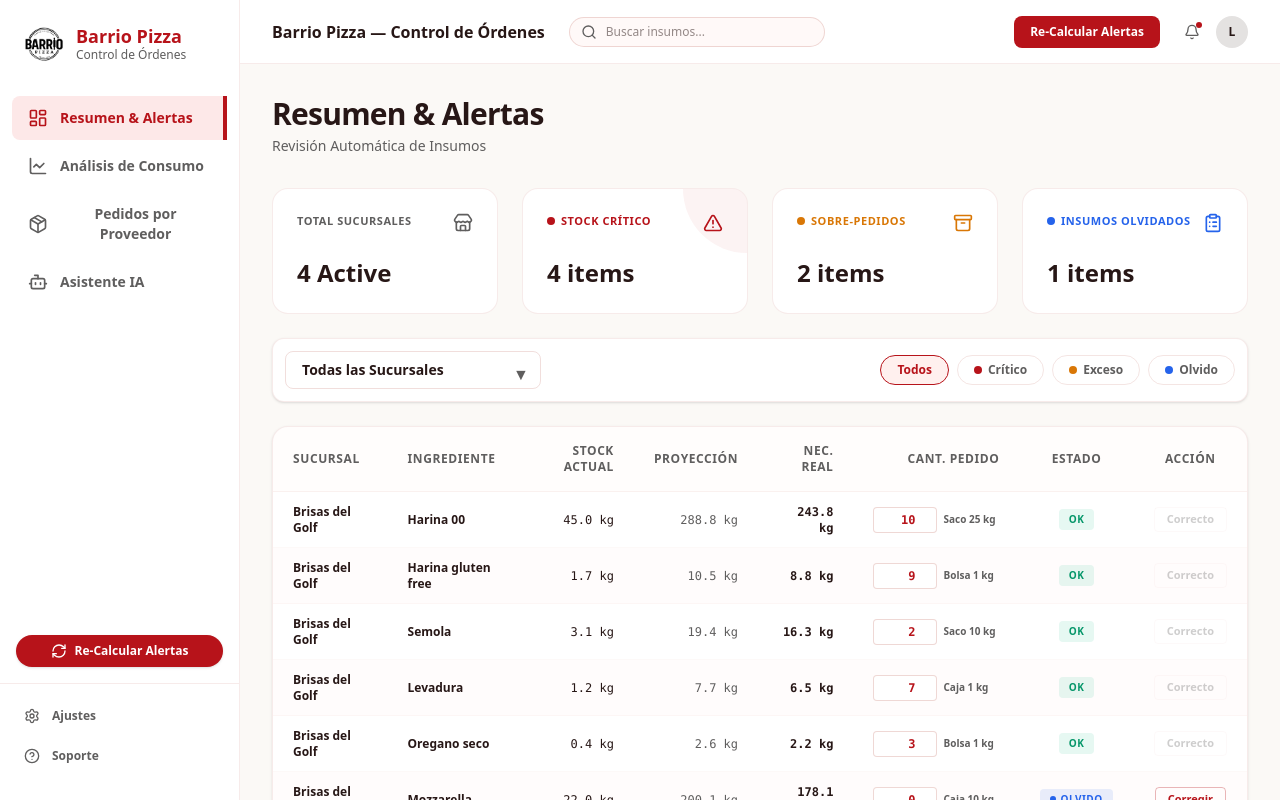
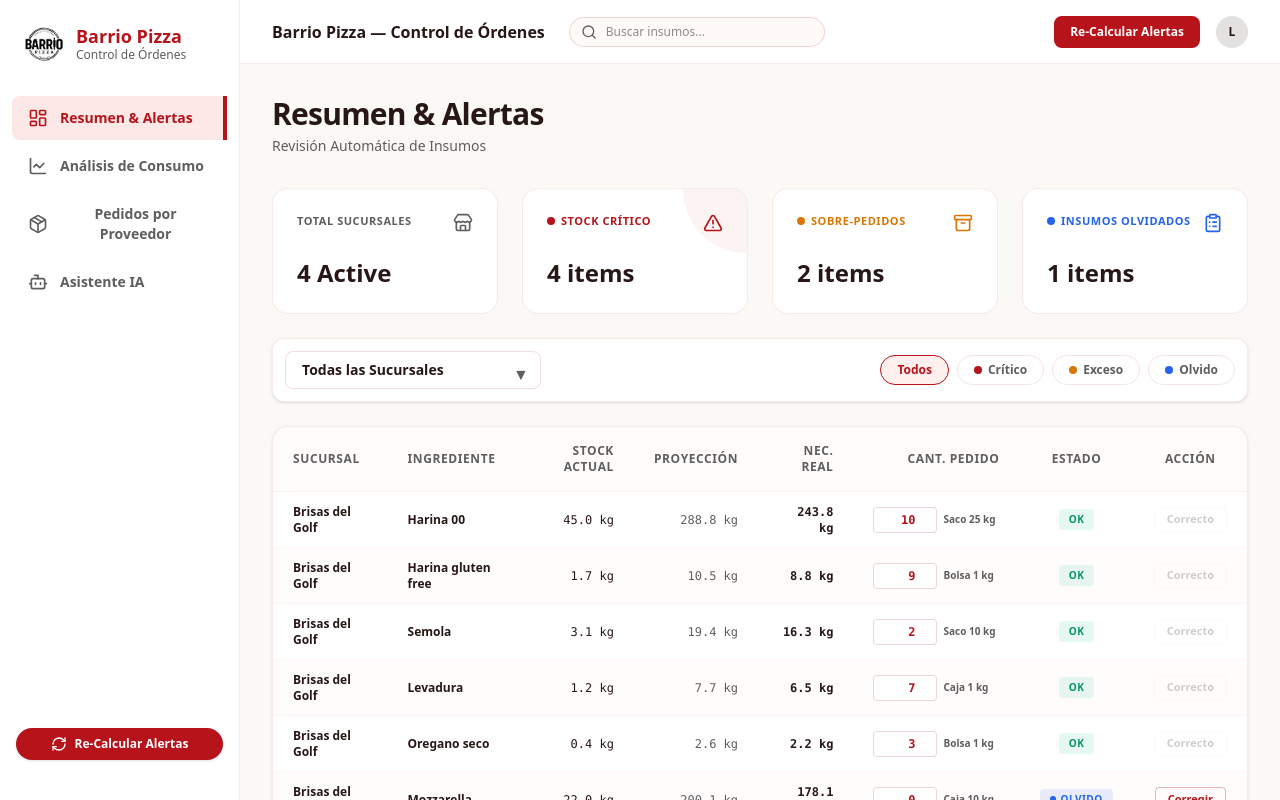
Before and after one commit to lausfg4/barrio-pizza-dashboard, a Next.js app: page / in a window 1280 px wide. Shown: the top 800 px of the page. Built offline with nearby package versions, Linux system fonts and the light colour scheme.

Commit message:
feat: Quitar links de Ajustes y Soporte del sidebar, y remover icono de notificaciones de la barra superior

```diff
--- a/src/components/Layout.tsx
+++ b/src/components/Layout.tsx
@@ -95,24 +95,6 @@ export default function Layout({
               <span>Re-Calcular Alertas</span>
             </button>
           </div>
-
-          {/* Adjustments & Support Links */}
-          <div className="border-t border-[#e4beb9]/30 pt-3">
-            <ul className="flex flex-col text-xs font-semibold">
-              <li>
-                <a href="#settings" className="flex items-center gap-3 px-6 py-3 text-[#5f5e5e] hover:bg-[#e4e2e1]/30 hover:text-[#b7131a] transition-all">
-                  <Settings className="w-4 h-4" />
-                  <span>Ajustes</span>
-                </a>
-              </li>
-              <li>
-                <a href="#support" className="flex items-center gap-3 px-6 py-3 text-[#5f5e5e] hover:bg-[#e4e2e1]/30 hover:text-[#b7131a] transition-all">
-                  <HelpCircle className="w-4 h-4" />
-                  <span>Soporte</span>
-                </a>
-              </li>
-            </ul>
-          </div>
         </div>
       </aside>
 
@@ -144,10 +126,6 @@ export default function Layout({
               Re-Calcular Alertas
             </button>
             <div className="flex items-center gap-2 text-[#5f5e5e]">
-              <button className="p-2 rounded-full hover:bg-[#e4e2e1]/30 hover:text-[#b7131a] transition-colors relative">
-                <Bell className="w-4 h-4" />
-                <span className="absolute top-1.5 right-1.5 w-1.5 h-1.5 bg-[#b7131a] rounded-full"></span>
-              </button>
               <button className="p-1 rounded-full hover:bg-[#e4e2e1]/30 hover:text-[#b7131a] transition-colors flex items-center justify-center font-bold bg-[#e4e2e1] w-8 h-8 text-xs text-[#271716]">
                 L
               </button>
```
